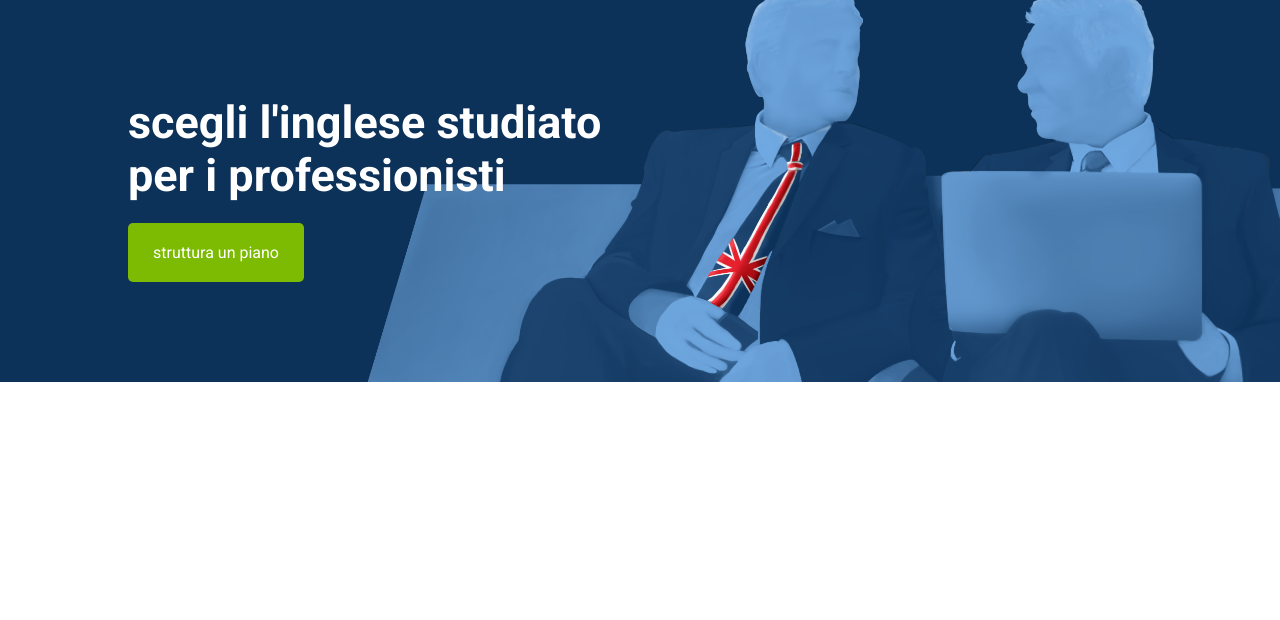
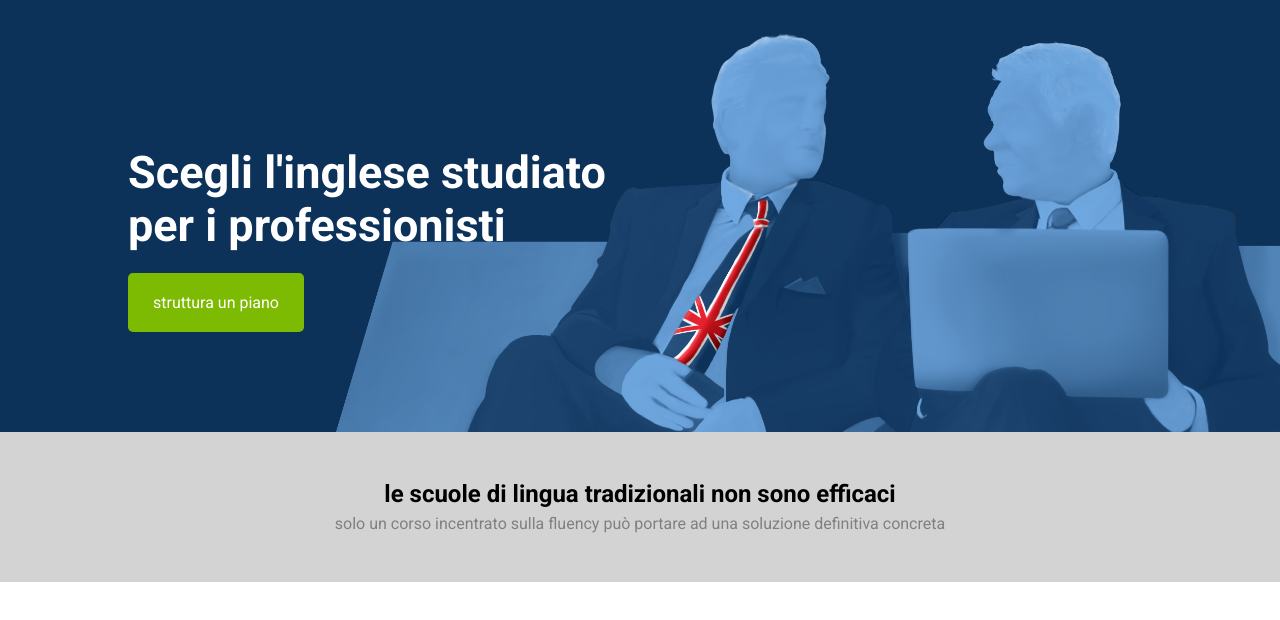
Before and after one commit to biancoenrico/htmlcss-fluentify, a plain HTML site: page index.html in a window 1280 px wide. Shown: the part 118-738 px from the top of the page. Drawn offline with Linux system fonts and the light colour scheme.

Commit message:
finito banner

```diff
--- a/css/style.css
+++ b/css/style.css
@@ -38,9 +38,9 @@ header{
     background-image: url(../img/background-header.png);
     background-size: 1000px;
     background-repeat: no-repeat;
-    background-position: 130% 115%;
+    background-position: 118% 115%;
     background-color: #0c325a;
-    height: 500px;
+    height: 550px;
     position: relative;
 }
 
@@ -131,3 +131,23 @@ header{
     color: white;
     text-decoration: none;
 }
+
+/* MAIN */
+
+/*Banner*/
+.banner{
+    height: 150px;
+    background-color: #d3d3d3;
+    position: relative;
+}
+.banner-text{
+    position: absolute;
+    top: 50%;
+    left: 50%;
+    transform: translate(-50%,-50%);
+    text-align: center;
+}
+.banner-text p{
+    color: gray;
+    margin-top: 1%;
+}
--- a/index.html
+++ b/index.html
@@ -68,7 +68,7 @@
     <!--End Nav menu -->
 
     <div class="title-container">
-        <h1 class="title">scegli l'inglese studiato per i professionisti</h1>
+        <h1 class="title">Scegli l'inglese studiato per i professionisti</h1>
     </div>
         <div class="buy-plan">
             <a class="buy-plan-text" href="#">struttura un piano</a>
@@ -78,6 +78,13 @@
 
     <!-- MAIN -->
     <main>
+
+        <div class="banner">
+            <div class="banner-text">
+                <h2>le scuole di lingua tradizionali non sono efficaci</h2>
+                <p>solo un corso incentrato sulla fluency può portare ad una soluzione definitiva concreta</p>
+            </div>
+        </div>
 
         <!-- Main container -->
         <div class="main-container clearfix">
```
